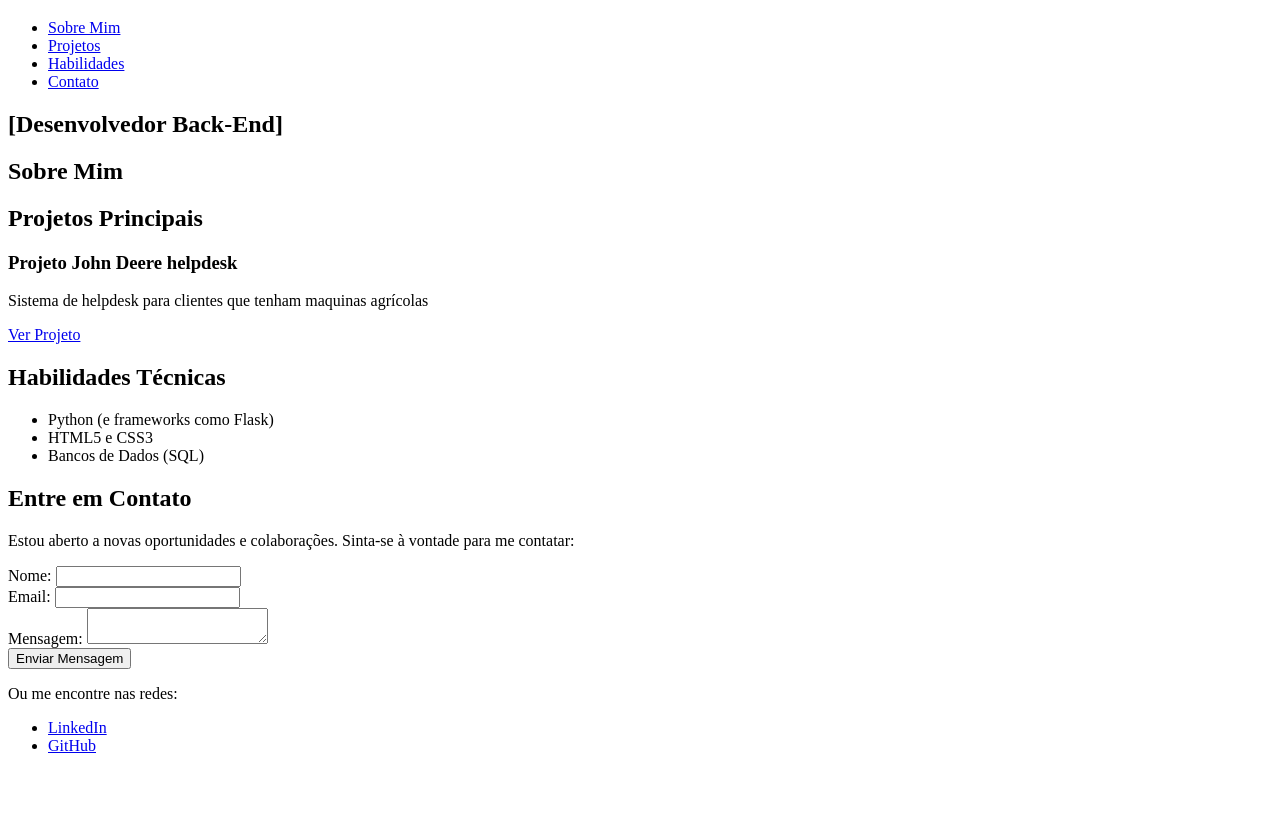
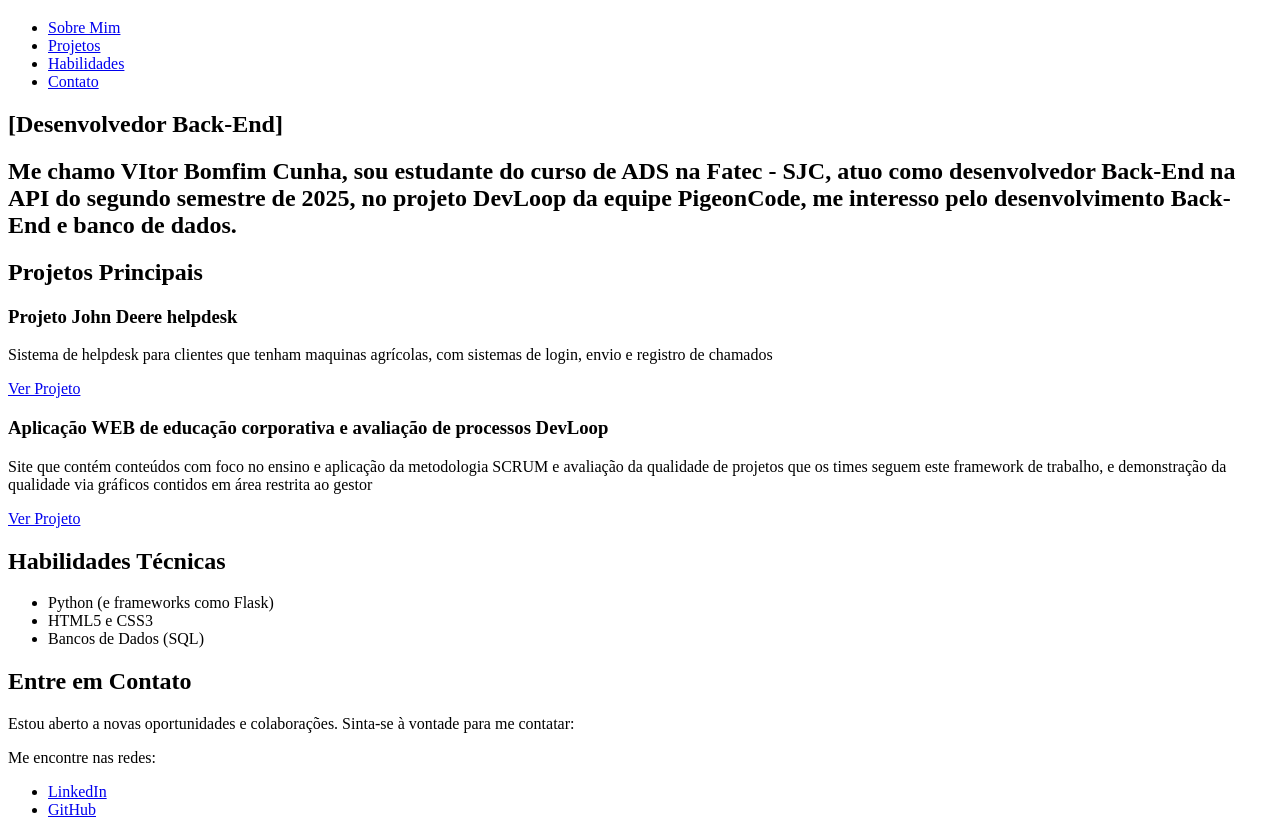
Before and after one commit to VitorBomfim-12/projeto_portfolio_jean, a plain HTML site: page index.html in a window 1280 px wide. Shown: the part 61-896 px from the top of the page. Before the commit the page ends 832 px from the top, so only its background shows below. Drawn offline with Linux system fonts and the light colour scheme.

Commit message:
inserção de novas informações

```diff
--- a/index.html
+++ b/index.html
@@ -29,7 +29,9 @@
         </section>
 
         <section id="sobre">
-            <h2>Sobre Mim</h2>
+            <h2>Me chamo VItor Bomfim Cunha, sou estudante do curso de ADS na Fatec - SJC, atuo como desenvolvedor Back-End
+            na API do segundo semestre de 2025, no projeto DevLoop da equipe PigeonCode, me interesso pelo desenvolvimento Back-End e banco de dados.
+            </h2>
 
 
         </section>
@@ -39,8 +41,17 @@
 
             <article>
                 <h3>Projeto John Deere helpdesk</h3>
-                <p>Sistema de helpdesk para clientes que tenham maquinas agrícolas</p>
+                <p>Sistema de helpdesk para clientes que tenham maquinas agrícolas, com sistemas de login, envio e registro de chamados</p>
                 <a href="https://github.com/VitorBomfim-12/Prototipo_Site_Com_Flask" target="_blank">Ver Projeto</a>
+            </article>
+
+
+            <article>
+                <h3>Aplicação WEB de educação corporativa e avaliação de processos DevLoop</h3>
+                <p> Site que contém conteúdos com foco no ensino e aplicação da metodologia SCRUM e avaliação da qualidade de projetos que os times seguem este framework de trabalho, e demonstração
+                    da qualidade via gráficos contidos em área restrita ao gestor
+                </p>
+                <a href="https://github.com/PigeonsCode/Equipe-PigeonCode" target="_blank">Ver Projeto</a>
             </article>
 
 
@@ -58,27 +69,10 @@
         <section id="contato">
             <h2>Entre em Contato</h2>
             <p>Estou aberto a novas oportunidades e colaborações. Sinta-se à vontade para me contatar:</p>
-
-            <form>
-                <div>
-                    <label for="nome">Nome:</label>
-                    <input type="text" id="nome" name="nome_usuario">
-                </div>
-                <div>
-                    <label for="email">Email:</label>
-                    <input type="email" id="email" name="email_usuario">
-                </div>
-                <div>
-                    <label for="mensagem">Mensagem:</label>
-                    <textarea id="mensagem" name="mensagem_usuario"></textarea>
-                </div>
-                <button type="submit">Enviar Mensagem</button>
-            </form>
-
-            <p>Ou me encontre nas redes:</p>
+             <p>Me encontre nas redes:</p>
             <ul>
-                <li><a href="[seu-link-linkedin]" target="_blank">LinkedIn</a></li>
-                <li><a href="[seu-link-github]" target="_blank">GitHub</a></li>
+                <li><a href="https://www.linkedin.com/in/vitor-bomfim-122339289/" target="_blank">LinkedIn</a></li>
+                <li><a href="https://github.com/VitorBomfim-12" target="_blank">GitHub</a></li>
             </ul>
         </section>
 
```
